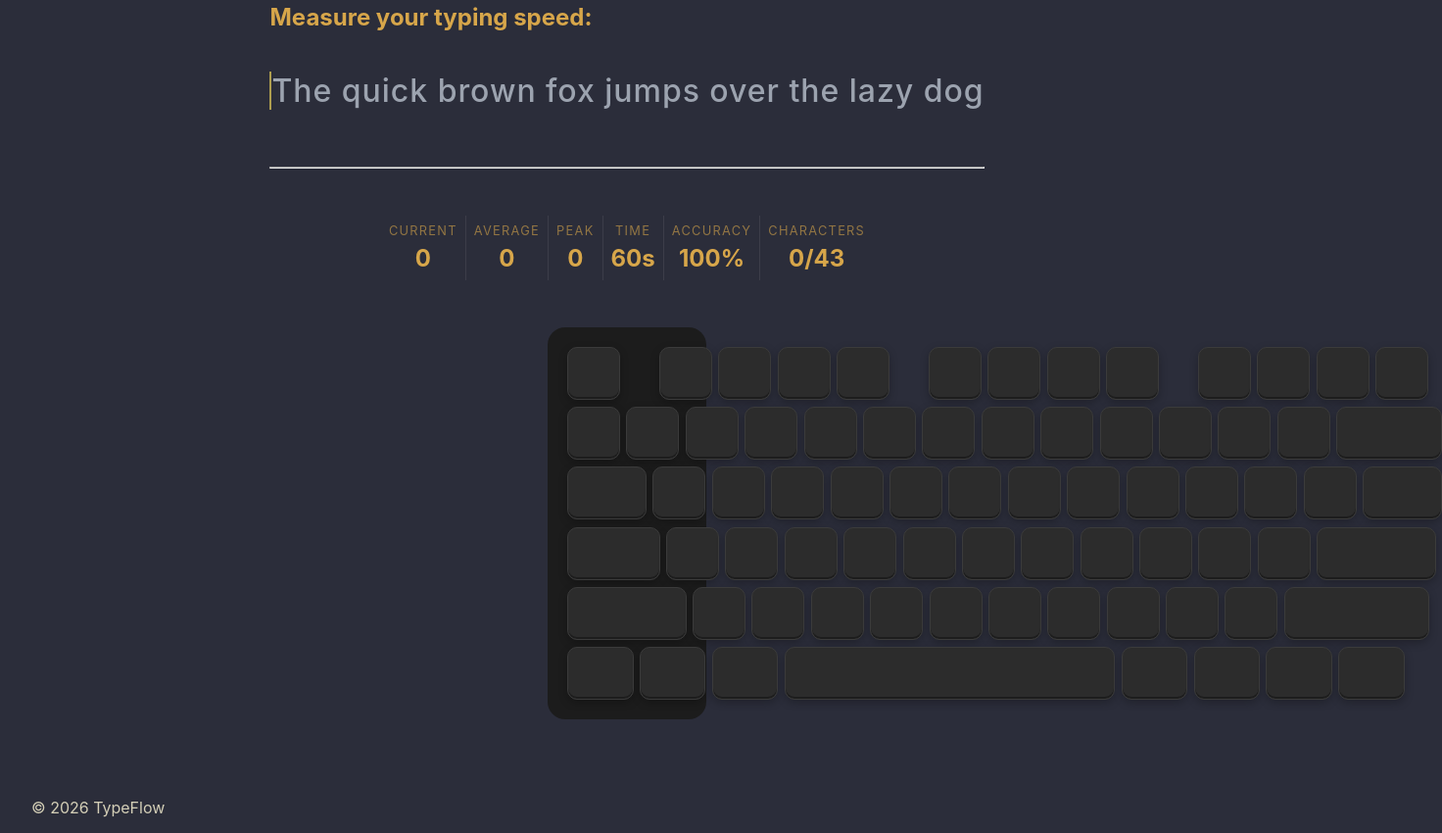
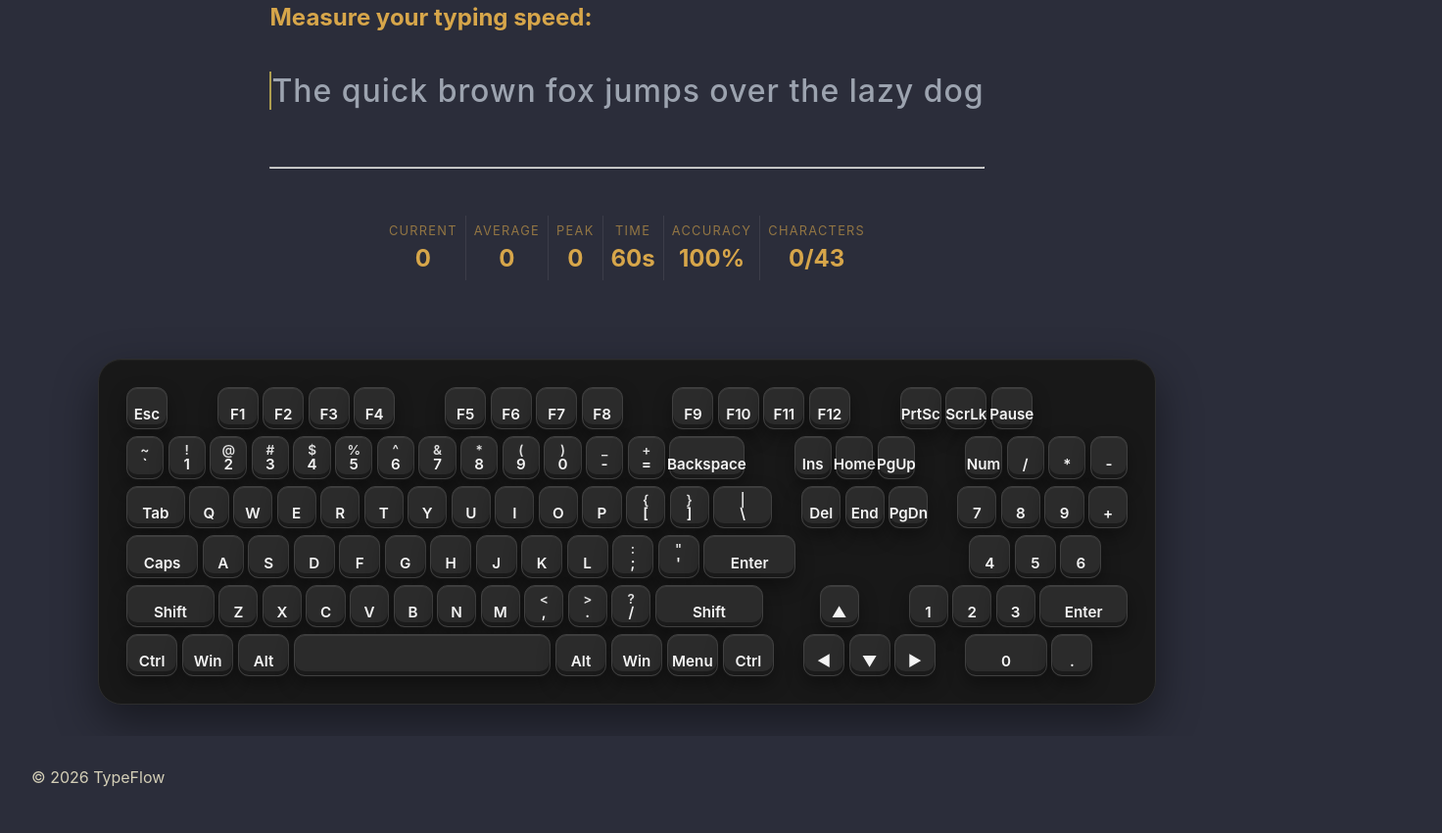
Before and after one commit to patteshwar/TypeFlow, a website built with Vite: page index.html in a window 1280 px wide. Shown: the part 120-970 px from the top of the page at 98% size, 1472 px wide, since content can reach past the window. After the commit the page ends 939 px from the top, so only its background shows below. Built offline with nearby package versions, Linux system fonts and the light colour scheme.

Commit message:
Better Keyboard

```diff
--- /dev/null
+++ b/src/components/keyboard/data/keymap.js
@@ -0,0 +1,175 @@
+export const KEYMAP = {
+
+    // ==========================
+    // LETTERS
+    // ==========================
+
+    KeyA: { primary: "A", secondary: "", outputs: ["a", "A"], type: "letter" },
+    KeyB: { primary: "B", secondary: "", outputs: ["b", "B"], type: "letter" },
+    KeyC: { primary: "C", secondary: "", outputs: ["c", "C"], type: "letter" },
+    KeyD: { primary: "D", secondary: "", outputs: ["d", "D"], type: "letter" },
+    KeyE: { primary: "E", secondary: "", outputs: ["e", "E"], type: "letter" },
+    KeyF: { primary: "F", secondary: "", outputs: ["f", "F"], type: "letter" },
+    KeyG: { primary: "G", secondary: "", outputs: ["g", "G"], type: "letter" },
+    KeyH: { primary: "H", secondary: "", outputs: ["h", "H"], type: "letter" },
+    KeyI: { primary: "I", secondary: "", outputs: ["i", "I"], type: "letter" },
+    KeyJ: { primary: "J", secondary: "", outputs: ["j", "J"], type: "letter" },
+    KeyK: { primary: "K", secondary: "", outputs: ["k", "K"], type: "letter" },
+    KeyL: { primary: "L", secondary: "", outputs: ["l", "L"], type: "letter" },
+    KeyM: { primary: "M", secondary: "", outputs: ["m", "M"], type: "letter" },
+    KeyN: { primary: "N", secondary: "", outputs: ["n", "N"], type: "letter" },
+    KeyO: { primary: "O", secondary: "", outputs: ["o", "O"], type: "letter" },
+    KeyP: { primary: "P", secondary: "", outputs: ["p", "P"], type: "letter" },
+    KeyQ: { primary: "Q", secondary: "", outputs: ["q", "Q"], type: "letter" },
+    KeyR: { primary: "R", secondary: "", outputs: ["r", "R"], type: "letter" },
+    KeyS: { primary: "S", secondary: "", outputs: ["s", "S"], type: "letter" },
+    KeyT: { primary: "T", secondary: "", outputs: ["t", "T"], type: "letter" },
+    KeyU: { primary: "U", secondary: "", outputs: ["u", "U"], type: "letter" },
+    KeyV: { primary: "V", secondary: "", outputs: ["v", "V"], type: "letter" },
+    KeyW: { primary: "W", secondary: "", outputs: ["w", "W"], type: "letter" },
+    KeyX: { primary: "X", secondary: "", outputs: ["x", "X"], type: "letter" },
+    KeyY: { primary: "Y", secondary: "", outputs: ["y", "Y"], type: "letter" },
+    KeyZ: { primary: "Z", secondary: "", outputs: ["z", "Z"], type: "letter" },
+
+    // ==========================
+    // NUMBERS
+    // ==========================
+
+    Digit1: { primary: "1", secondary: "!", outputs: ["1", "!"], type: "number" },
+    Digit2: { primary: "2", secondary: "@", outputs: ["2", "@"], type: "number" },
+    Digit3: { primary: "3", secondary: "#", outputs: ["3", "#"], type: "number" },
+    Digit4: { primary: "4", secondary: "$", outputs: ["4", "$"], type: "number" },
+    Digit5: { primary: "5", secondary: "%", outputs: ["5", "%"], type: "number" },
+    Digit6: { primary: "6", secondary: "^", outputs: ["6", "^"], type: "number" },
+    Digit7: { primary: "7", secondary: "&", outputs: ["7", "&"], type: "number" },
+    Digit8: { primary: "8", secondary: "*", outputs: ["8", "*"], type: "number" },
+    Digit9: { primary: "9", secondary: "(", outputs: ["9", "("], type: "number" },
+    Digit0: { primary: "0", secondary: ")", outputs: ["0", ")"], type: "number" },
+
+    // ==========================
+    // SYMBOLS
+    // ==========================
+
+    Backquote: { primary: "`", secondary: "~", outputs: ["`", "~"], type: "symbol" },
+    Minus: { primary: "-", secondary: "_", outputs: ["-", "_"], type: "symbol" },
+    Equal: { primary: "=", secondary: "+", outputs: ["=", "+"], type: "symbol" },
+
+    BracketLeft: { primary: "[", secondary: "{", outputs: ["[", "{"], type: "symbol" },
+    BracketRight: { primary: "]", secondary: "}", outputs: ["]", "}"], type: "symbol" },
+
+    Backslash: { primary: "\\", secondary: "|", outputs: ["\\", "|"], type: "symbol" },
+
+    Semicolon: { primary: ";", secondary: ":", outputs: [";", ":"], type: "symbol" },
+
+    Quote: { primary: "'", secondary: "\"", outputs: ["'", "\""], type: "symbol" },
+
+    Comma: { primary: ",", secondary: "<", outputs: [",", "<"], type: "symbol" },
+
+    Period: { primary: ".", secondary: ">", outputs: [".", ">"], type: "symbol" },
+
+    Slash: { primary: "/", secondary: "?", outputs: ["/", "?"], type: "symbol" },
+
+    // ==========================
+    // MODIFIERS
+    // ==========================
+
+    Tab: { primary: "Tab", secondary: "", outputs: [], type: "modifier" },
+
+    CapsLock: { primary: "Caps", secondary: "", outputs: [], type: "modifier" },
+
+    ShiftLeft: { primary: "Shift", secondary: "", outputs: [], type: "modifier" },
+    ShiftRight: { primary: "Shift", secondary: "", outputs: [], type: "modifier" },
+
+    ControlLeft: { primary: "Ctrl", secondary: "", outputs: [], type: "modifier" },
+    ControlRight: { primary: "Ctrl", secondary: "", outputs: [], type: "modifier" },
+
+    AltLeft: { primary: "Alt", secondary: "", outputs: [], type: "modifier" },
+    AltRight: { primary: "Alt", secondary: "", outputs: [], type: "modifier" },
+
+    MetaLeft: { primary: "Win", secondary: "", outputs: [], type: "modifier" },
+    MetaRight: { primary: "Win", secondary: "", outputs: [], type: "modifier" },
+
+    ContextMenu: { primary: "Menu", secondary: "", outputs: [], type: "modifier" },
+
+    Enter: { primary: "Enter", secondary: "", outputs: [], type: "modifier" },
+
+    Backspace: { primary: "Backspace", secondary: "", outputs: [], type: "modifier" },
+
+    Space: { primary: "", secondary: "", outputs: [" "], type: "space" },
+
+    // ==========================
+    // FUNCTION KEYS
+    // ==========================
+
+    Escape: { primary: "Esc", secondary: "", outputs: [], type: "function" },
+
+    F1: { primary: "F1", secondary: "", outputs: [], type: "function" },
+    F2: { primary: "F2", secondary: "", outputs: [], type: "function" },
+    F3: { primary: "F3", secondary: "", outputs: [], type: "function" },
+    F4: { primary: "F4", secondary: "", outputs: [], type: "function" },
+    F5: { primary: "F5", secondary: "", outputs: [], type: "function" },
+    F6: { primary: "F6", secondary: "", outputs: [], type: "function" },
+    F7: { primary: "F7", secondary: "", outputs: [], type: "function" },
+    F8: { primary: "F8", secondary: "", outputs: [], type: "function" },
+    F9: { primary: "F9", secondary: "", outputs: [], type: "function" },
+    F10: { primary: "F10", secondary: "", outputs: [], type: "function" },
+    F11: { primary: "F11", secondary: "", outputs: [], type: "function" },
+    F12: { primary: "F12", secondary: "", outputs: [], type: "function" },
+
+    // ==========================
+    // NAVIGATION
+    // ==========================
+
+    Insert: { primary: "Ins", secondary: "", outputs: [], type: "navigation" },
+    Delete: { primary: "Del", secondary: "", outputs: [], type: "navigation" },
+
+    Home: { primary: "Home", secondary: "", outputs: [], type: "navigation" },
+    End: { primary: "End", secondary: "", outputs: [], type: "navigation" },
+
+    PageUp: { primary: "PgUp", secondary: "", outputs: [], type: "navigation" },
+    PageDown: { primary: "PgDn", secondary: "", outputs: [], type: "navigation" },
+
+    // ==========================
+    // ARROWS
+    // ==========================
+
+    ArrowUp: { primary: "▲", secondary: "", outputs: [], type: "arrow" },
+    ArrowDown: { primary: "▼", secondary: "", outputs: [], type: "arrow" },
+    ArrowLeft: { primary: "◀", secondary: "", outputs: [], type: "arrow" },
+    ArrowRight: { primary: "▶", secondary: "", outputs: [], type: "arrow" },
+
+    // ==========================
+    // SYSTEM
+    // ==========================
+
+    PrintScreen: { primary: "PrtSc", secondary: "", outputs: [], type: "system" },
+    ScrollLock: { primary: "ScrLk", secondary: "", outputs: [], type: "system" },
+    Pause: { primary: "Pause", secondary: "", outputs: [], type: "system" },
+
+    // ==========================
+    // NUMPAD
+    // ==========================
+
+    NumLock: { primary: "Num", secondary: "", outputs: [], type: "numpad" },
+
+    NumpadDivide: { primary: "/", secondary: "", outputs: ["/"], type: "numpad" },
+    NumpadMultiply: { primary: "*", secondary: "", outputs: ["*"], type: "numpad" },
+    NumpadSubtract: { primary: "-", secondary: "", outputs: ["-"], type: "numpad" },
+    NumpadAdd: { primary: "+", secondary: "", outputs: ["+"], type: "numpad" },
+
+    NumpadEnter: { primary: "Enter", secondary: "", outputs: [], type: "numpad" },
+
+    NumpadDecimal: { primary: ".", secondary: "", outputs: ["."], type: "numpad" },
+
+    Numpad0: { primary: "0", secondary: "", outputs: ["0"], type: "numpad" },
+    Numpad1: { primary: "1", secondary: "", outputs: ["1"], type: "numpad" },
+    Numpad2: { primary: "2", secondary: "", outputs: ["2"], type: "numpad" },
+    Numpad3: { primary: "3", secondary: "", outputs: ["3"], type: "numpad" },
+    Numpad4: { primary: "4", secondary: "", outputs: ["4"], type: "numpad" },
+    Numpad5: { primary: "5", secondary: "", outputs: ["5"], type: "numpad" },
+    Numpad6: { primary: "6", secondary: "", outputs: ["6"], type: "numpad" },
+    Numpad7: { primary: "7", secondary: "", outputs: ["7"], type: "numpad" },
+    Numpad8: { primary: "8", secondary: "", outputs: ["8"], type: "numpad" },
+    Numpad9: { primary: "9", secondary: "", outputs: ["9"], type: "numpad" }
+
+};
--- a/src/components/keyboard/engine/renderer.js
+++ b/src/components/keyboard/engine/renderer.js
@@ -4,15 +4,19 @@ export class Renderer {
 
     render(layout) {
 
-        const keyboard = document.createElement("div");
+    const keyboard = document.createElement("div");
 
-        keyboard.className = "keyboard";
+    keyboard.className = "keyboard";
 
-        layout.forEach(rowData => {
-            keyboard.appendChild(createRow(rowData));
-        });
+    layout.rows.forEach((rowData) => {
 
-        return keyboard;
-    }
+        const row = createRow(rowData);
+
+        keyboard.appendChild(row);
+
+    });
+
+    return keyboard;
+}
 
 }
--- a/src/components/keyboard/keyboard.css
+++ b/src/components/keyboard/keyboard.css
@@ -1,24 +1,29 @@
 :root {
-    --key-unit: 54px;
-    --key-gap: .4rem;
+    --key-unit: clamp(42px, 3.2vw, 58px);
+    --key-gap: clamp(3px, .35vw, 6px);
 }
 
 .keyboard {
+
     display: flex;
     flex-direction: column;
-
     gap: .45rem;
 
-    width: fit-content;
+    width: max-content;
 
-    margin: 3rem auto;
-    padding: 1.25rem;
+    margin: 0 auto;
 
-    border-radius: 18px;
+    padding: 28px;
 
-    background: #1c1c1c;
+    border-radius: 24px;
 
-    align-items: flex-start;
+    background: #181818;
+
+    border: 1px solid #2d2d2d;
+
+    box-shadow:
+        0 18px 45px rgba(0,0,0,.45),
+        inset 0 1px rgba(255,255,255,.03);
 }
 
 .keyboard-row {
@@ -27,69 +32,80 @@
 }
 
 .key {
-    flex: 0 0 calc(var(--units) * var(--key-unit));
-
-    height: var(--key-unit);
 
     position: relative;
 
+    width: calc(var(--units, 1) * var(--key-unit));
+    height: calc(var(--key-unit) * 1.03);
+
     display: flex;
-
     justify-content: center;
     align-items: center;
 
-    overflow: hidden;
+    border-radius: 11px;
 
-    box-sizing: border-box;
+    background: #2b2b2b;
+    border: 1px solid #404040;
 
-    border-radius: 10px;
+    color: #f4f4f4;
 
-    background: #2c2c2c;
-    border: 1px solid #3b3b3b;
+    font-size: clamp(.9rem, calc(var(--key-unit) * .34), 1.05rem);
+    font-weight: 600;
 
-    color: white;
+    user-select: none;
 
-    font-size: .9rem;
-
-    transition: .15s;
+    transition:
+        transform .12s ease
+        background .15s ease,
+        box-shadow .15s ease,
+        border-color .15s ease,
+        color .15s ease;
 
     box-shadow:
-        inset 0 -2px 0 rgba(0,0,0,.35),
-        0 3px 8px rgba(0,0,0,.25);
+    inset 0 1px rgba(255,255,255,.08),
+    inset 0 -4px rgba(0,0,0,.40),
+    0 2px 3px rgba(255,255,255,.02),
+    0 8px 18px rgba(0,0,0,.35);
 }
 
 
 .key-primary {
-
     position: absolute;
 
-    bottom: 7px;
-    left: 8px;
+    bottom: 5px;
+    left: 50%;
+    transform: translateX(-50%);
 
     font-size: .95rem;
     font-weight: 600;
-
 }
 
 .key-secondary {
-
     position: absolute;
 
-    top: 6px;
-    left: 8px;
+    top: 5px;
+    left: 50%;
+    transform: translateX(-50%);
 
-    font-size: .65rem;
+    font-size: .85rem;
+    font-weight: 600;
 
-    opacity: .75;
-
+    opacity: .9;
 }
-
 .keyboard-spacer {
     flex: 0 0 calc(var(--units) * var(--key-unit));
 }
 
-.key:hover {
-    transform: translateY(-2px);
+.key:hover{
+
+    transform:
+        translateY(-1px)
+        scale(1.01);
+
+    box-shadow:
+        inset 0 1px rgba(255,255,255,.08),
+        inset 0 -3px rgba(0,0,0,.35),
+        0 9px 18px rgba(0,0,0,.35);
 }
 
 .key.active {
@@ -104,3 +120,16 @@
 .key.incorrect {
     background: #f44336;
 }
+
+.keyboard-wrapper {
+    width: 100%;
+    max-width: 100%;
+
+    overflow-x: auto;
+    overflow-y: hidden;
+
+    display: flex;
+    justify-content: center;
+
+    padding: 2rem;
+}
--- a/src/components/keyboard/layouts/ansi.js
+++ b/src/components/keyboard/layouts/ansi.js
@@ -1,117 +1,223 @@
-export const ansiLayout = [
+import { KEYMAP } from "../data/keymap";
+
+const key = (code, units = 1) => ({
+    code,
+    units,
+    ...KEYMAP[code]
+});
+
+const gap = (units) => ({ spacer: units });
+
+export const ansiLayout = {
+    id: "ansi",
+    name: "ANSI Full Size",
+
+    rows: [
+
+        // ───────────────────────────────
+        // Function Row
+        // ───────────────────────────────
+
         [
-        { code: "Escape", label: "Esc", units: 1 },
+            key("Escape"),
 
-        { spacer: 0.5 },
+            gap(1),
 
-        { code: "F1", label: "F1", units: 1 },
-        { code: "F2", label: "F2", units: 1 },
-        { code: "F3", label: "F3", units: 1 },
-        { code: "F4", label: "F4", units: 1 },
+            key("F1"),
+            key("F2"),
+            key("F3"),
+            key("F4"),
 
-        { spacer: 0.5 },
+            gap(1),
 
-        { code: "F5", label: "F5", units: 1 },
-        { code: "F6", label: "F6", units: 1 },
-        { code: "F7", label: "F7", units: 1 },
-        { code: "F8", label: "F8", units: 1 },
+            key("F5"),
+            key("F6"),
+            key("F7"),
+            key("F8"),
 
-        { spacer: 0.5 },
+            gap(1),
 
-        { code: "F9", label: "F9", units: 1 },
-        { code: "F10", label: "F10", units: 1 },
-        { code: "F11", label: "F11", units: 1 },
-        { code: "F12", label: "F12", units: 1 }
+            key("F9"),
+            key("F10"),
+            key("F11"),
+            key("F12"),
+
+            gap(1),
+
+            key("PrintScreen"),
+            key("ScrollLock"),
+            key("Pause")
         ],
 
+        // ───────────────────────────────
         // Number Row
+        // ───────────────────────────────
+
         [
-        { code: "Backquote", label: "`", units: 1 },
-        { code: "Digit1", label: "1", units: 1 },
-        { code: "Digit2", label: "2", units: 1 },
-        { code: "Digit3", label: "3", units: 1 },
-        { code: "Digit4", label: "4", units: 1 },
-        { code: "Digit5", label: "5", units: 1 },
-        { code: "Digit6", label: "6", units: 1 },
-        { code: "Digit7", label: "7", units: 1 },
-        { code: "Digit8", label: "8", units: 1 },
-        { code: "Digit9", label: "9", units: 1 },
-        { code: "Digit0", label: "0", units: 1 },
-        { code: "Minus", label: "-", units: 1 },
-        { code: "Equal", label: "=", units: 1 },
-        { code: "Backspace", label: "Backspace", units: 2 }
+            key("Backquote"),
+
+            key("Digit1"),
+            key("Digit2"),
+            key("Digit3"),
+            key("Digit4"),
+            key("Digit5"),
+            key("Digit6"),
+            key("Digit7"),
+            key("Digit8"),
+            key("Digit9"),
+            key("Digit0"),
+
+            key("Minus"),
+            key("Equal"),
+
+            key("Backspace", 2),
+
+            gap(1),
+
+            key("Insert"),
+            key("Home"),
+            key("PageUp"),
+
+            gap(1),
+
+            key("NumLock"),
+            key("NumpadDivide"),
+            key("NumpadMultiply"),
+            key("NumpadSubtract")
         ],
 
+        // ───────────────────────────────
         // QWERTY Row
+        // ───────────────────────────────
+
         [
-        { code: "Tab", label: "Tab", units: 1.5 },
+            key("Tab", 1.5),
 
-        { code: "KeyQ", label: "Q", units: 1 },
-        { code: "KeyW", label: "W", units: 1 },
-        { code: "KeyE", label: "E", units: 1 },
-        { code: "KeyR", label: "R", units: 1 },
-        { code: "KeyT", label: "T", units: 1 },
-        { code: "KeyY", label: "Y", units: 1 },
-        { code: "KeyU", label: "U", units: 1 },
-        { code: "KeyI", label: "I", units: 1 },
-        { code: "KeyO", label: "O", units: 1 },
-        { code: "KeyP", label: "P", units: 1 },
+            key("KeyQ"),
+            key("KeyW"),
+            key("KeyE"),
+            key("KeyR"),
+            key("KeyT"),
+            key("KeyY"),
+            key("KeyU"),
+            key("KeyI"),
+            key("KeyO"),
+            key("KeyP"),
 
-        { code: "BracketLeft", label: "[", units: 1 },
-        { code: "BracketRight", label: "]", units: 1 },
-        { code: "Backslash", label: "\\", units: 1.5 }
+            key("BracketLeft"),
+            key("BracketRight"),
+            key("Backslash", 1.5),
+
+            gap(.5),
+
+            key("Delete"),
+            key("End"),
+            key("PageDown"),
+
+            gap(.5),
+
+            key("Numpad7"),
+            key("Numpad8"),
+            key("Numpad9"),
+            key("NumpadAdd")
         ],
 
+        // ───────────────────────────────
         // Home Row
+        // ───────────────────────────────
+
         [
-        { code: "CapsLock", label: "Caps", units: 1.75 },
+            key("CapsLock", 1.75),
 
-        { code: "KeyA", label: "A", units: 1 },
-        { code: "KeyS", label: "S", units: 1 },
-        { code: "KeyD", label: "D", units: 1 },
-        { code: "KeyF", label: "F", units: 1 },
-        { code: "KeyG", label: "G", units: 1 },
-        { code: "KeyH", label: "H", units: 1 },
-        { code: "KeyJ", label: "J", units: 1 },
-        { code: "KeyK", label: "K", units: 1 },
-        { code: "KeyL", label: "L", units: 1 },
+            key("KeyA"),
+            key("KeyS"),
+            key("KeyD"),
+            key("KeyF"),
+            key("KeyG"),
+            key("KeyH"),
+            key("KeyJ"),
+            key("KeyK"),
+            key("KeyL"),
 
-        { code: "Semicolon", label: ";", units: 1 },
-        { code: "Quote", label: "'", units: 1 },
+            key("Semicolon"),
+            key("Quote"),
 
-        { code: "Enter", label: "Enter", units: 2.25 }
+            key("Enter", 2.25),
+
+            gap(4),
+
+            key("Numpad4"),
+            key("Numpad5"),
+            key("Numpad6")
         ],
 
+        // ───────────────────────────────
         // Bottom Letter Row
+        // ───────────────────────────────
+
         [
-        { code: "ShiftLeft", label: "Shift", units: 2.25 },
+            key("ShiftLeft", 2.25),
 
-        { code: "KeyZ", label: "Z", units: 1 },
-        { code: "KeyX", label: "X", units: 1 },
-        { code: "KeyC", label: "C", units: 1 },
-        { code: "KeyV", label: "V", units: 1 },
-        { code: "KeyB", label: "B", units: 1 },
-        { code: "KeyN", label: "N", units: 1 },
-        { code: "KeyM", label: "M", units: 1 },
+            key("KeyZ"),
+            key("KeyX"),
+            key("KeyC"),
+            key("KeyV"),
+            key("KeyB"),
+            key("KeyN"),
+            key("KeyM"),
 
-        { code: "Comma", label: ",", units: 1 },
-        { code: "Period", label: ".", units: 1 },
-        { code: "Slash", label: "/", units: 1 },
+            key("Comma"),
+            key("Period"),
+            key("Slash"),
 
-        { code: "ShiftRight", label: "Shift", units: 2.75 }
+            key("ShiftRight", 2.75),
+
+            gap(1.16),
+
+            key("ArrowUp"),
+
+            gap(1),
+
+            key("Numpad1"),
+            key("Numpad2"),
+            key("Numpad3"),
+
+            key("NumpadEnter", 2.25)
         ],
 
+        // ───────────────────────────────
         // Bottom Row
+        // ───────────────────────────────
+
         [
-        { code: "ControlLeft", label: "Ctrl", units: 1.25 },
-        { code: "MetaLeft", label: "Win", units: 1.25 },
-        { code: "AltLeft", label: "Alt", units: 1.25 },
+            key("ControlLeft", 1.25),
 
-        { code: "Space", label: "", units: 6.25 },
+            key("MetaLeft", 1.25),
 
-        { code: "AltRight", label: "Alt", units: 1.25 },
-        { code: "MetaRight", label: "Win", units: 1.25 },
-        { code: "ContextMenu", label: "Menu", units: 1.25 },
-        { code: "ControlRight", label: "Ctrl", units: 1.25 }
+            key("AltLeft", 1.25),
+
+            key("Space", 6.25),
+
+            key("AltRight", 1.25),
+
+            key("MetaRight", 1.25),
+
+            key("ContextMenu", 1.25),
+
+            key("ControlRight", 1.25),
+
+            gap(.5),
+
+            key("ArrowLeft"),
+            key("ArrowDown"),
+            key("ArrowRight"),
+
+            gap(.5),
+
+            key("Numpad0", 2),
+
+            key("NumpadDecimal")
         ]
-];
+
+    ]
+};
--- a/src/main.js
+++ b/src/main.js
@@ -36,6 +36,8 @@ document.querySelector("#app").innerHTML = `
 
 <main>
 
+    <div class="content">
+
         <div class="hero">
 
             <h2>Measure your typing speed:</h2>
@@ -43,13 +45,20 @@ document.querySelector("#app").innerHTML = `
             ${TypingArea()}
 
             ${Divider()}
+
         </div>
 
         <div class="stats-section">
             ${Stats()}
         </div>
 
-    <div class="keyboard-section"></div>
+    </div>
+
+    <section class="keyboard-section">
+
+        <div class="keyboard-wrapper"></div>
+
+    </section>
 
 </main>
 
@@ -58,7 +67,7 @@ document.querySelector("#app").innerHTML = `
 </footer>
 `;
 
-const keyboardContainer = document.querySelector(".keyboard-section");
+const keyboardContainer = document.querySelector(".keyboard-wrapper");
 
 const keyboard = new Keyboard({
     layout: "ansi"
--- a/src/styles/layout.css
+++ b/src/styles/layout.css
@@ -19,12 +19,10 @@ main {
 
     display: flex;
     flex-direction: column;
-    align-items: center;
 
-    width: min(900px, 100%);
+    width: 100%;
+
     margin: 1rem auto;
-
-    padding: 0 0.5rem;
 }
 
 footer {
@@ -100,3 +98,33 @@ footer {
 .settings-button:hover {
     background: rgba(255,255,255,0.08);
 }
+
+.keyboard-section {
+    width: 100vw;
+
+    display: flex;
+    justify-content: center;
+
+    margin-top: 3rem;
+}
+
+.content {
+    width: min(900px, 100%);
+
+    margin: 0 auto;
+
+    padding: 0 .5rem;
+
+    display: flex;
+    flex-direction: column;
+    align-items: center;
+}
+
+.keyboard-section {
+    width: 100%;
+
+    margin-top: 3rem;
+
+    display: flex;
+    justify-content: center;
+}
```
Lines whose indentation alone changed are shown as unchanged.
